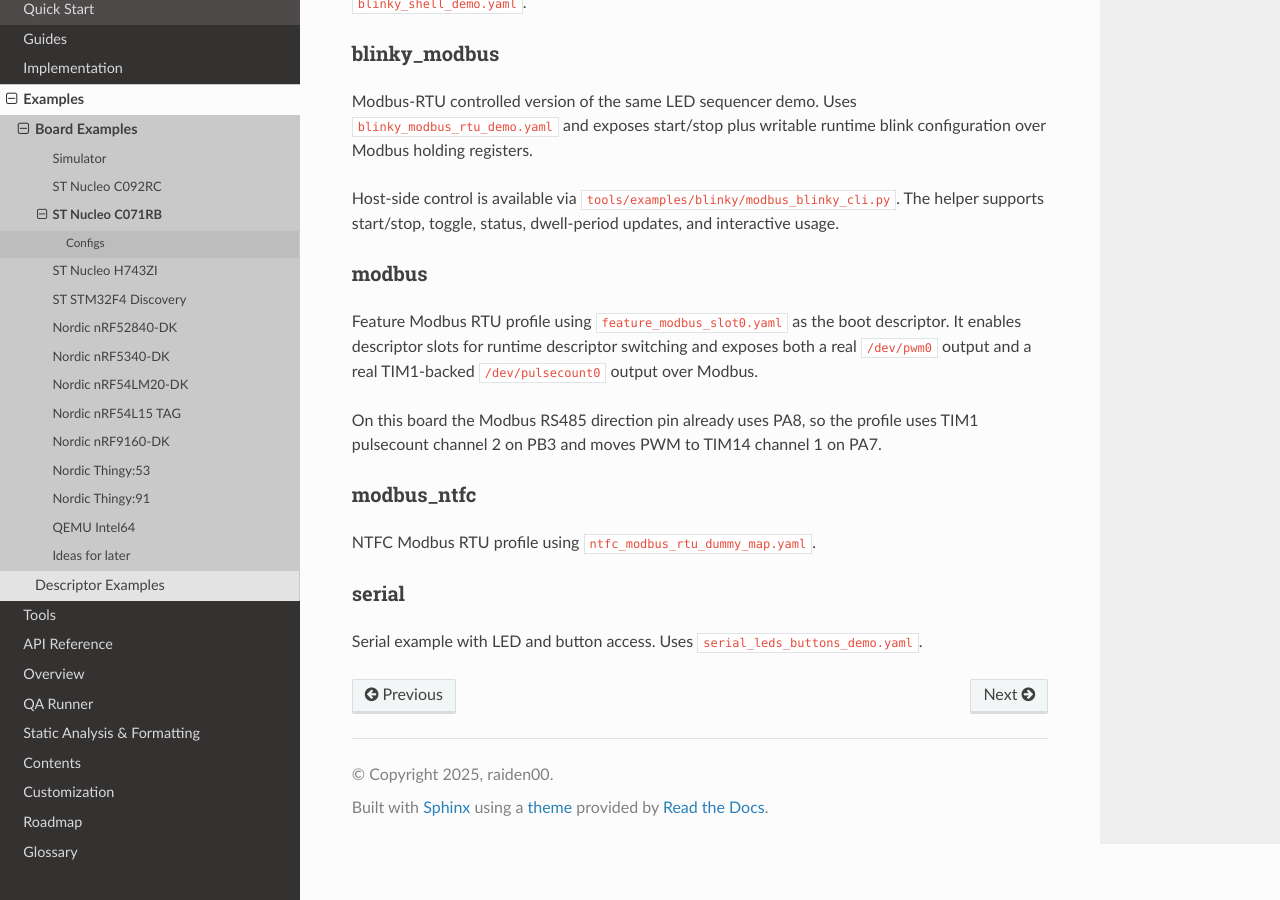
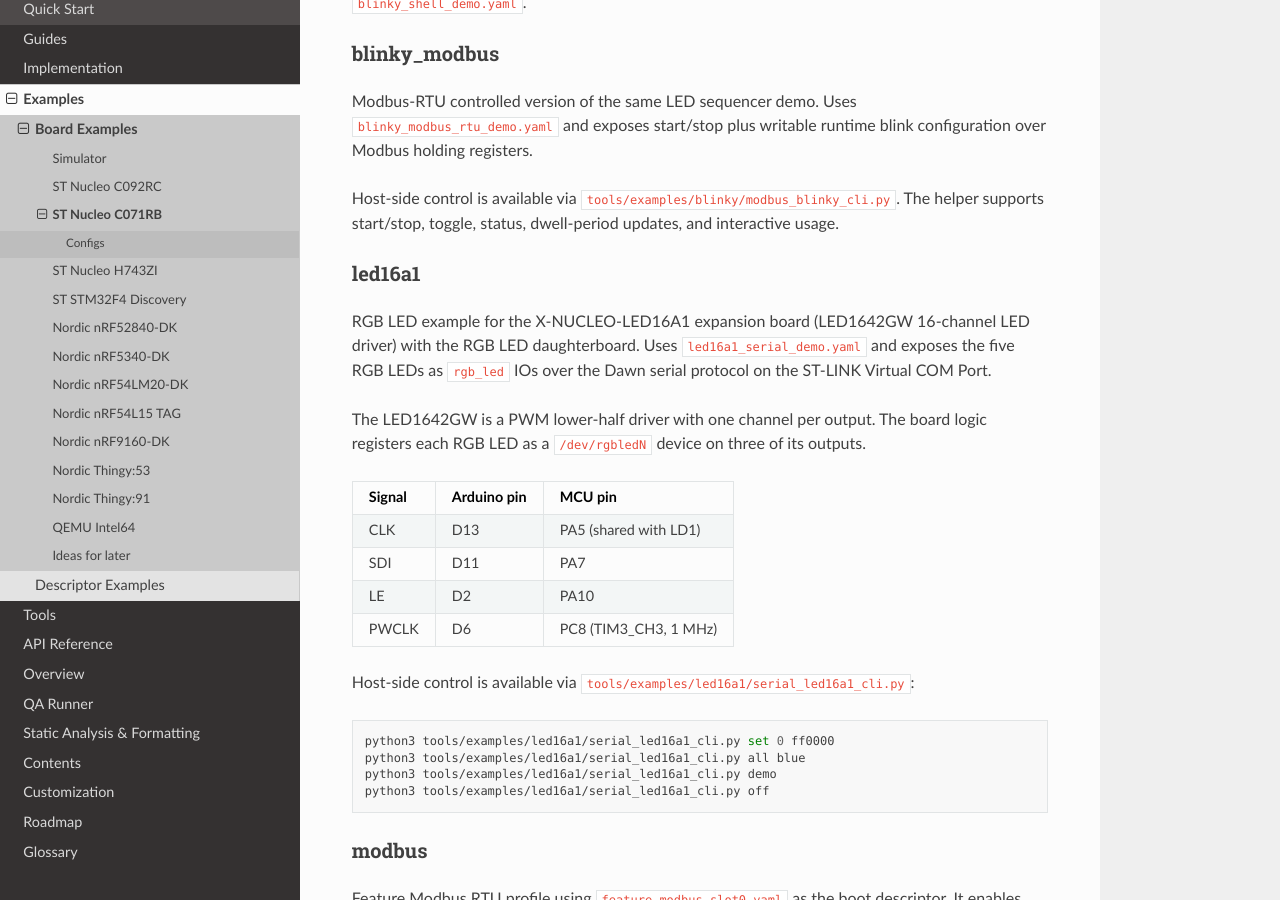
Before and after one commit to railab/dawn, a Sphinx documentation site: the page built from Documentation/examples/boards/nucleo-c071rb.rst, in a window 1280 px wide and 900 px high, scrolled down 300 px. Built offline with Sphinx 7.4.7 and the Read the Docs theme 3.1.0, drawn with Linux system fonts in a browser that asks for light colours.

Commit message:
Documentation: add nucleo-c071rb led16a1 demo
Signed-off-by: raiden00pl <raiden00@railab.me>

```diff
--- a/Documentation/examples/boards/nucleo-c071rb.rst
+++ b/Documentation/examples/boards/nucleo-c071rb.rst
@@ -22,6 +22,37 @@ Host-side control is available via :file:`tools/examples/blinky/modbus_blinky_cl
 The helper supports start/stop, toggle, status, dwell-period updates, and
 interactive usage.
 
+led16a1
+-------
+
+RGB LED example for the X-NUCLEO-LED16A1 expansion board (LED1642GW 16-channel
+LED driver) with the RGB LED daughterboard. Uses ``led16a1_serial_demo.yaml``
+and exposes the five RGB LEDs as ``rgb_led`` IOs over the Dawn serial protocol
+on the ST-LINK Virtual COM Port.
+
+The LED1642GW is a PWM lower-half driver with one channel per output. The
+board logic registers each RGB LED as a ``/dev/rgbledN`` device on three of
+its outputs.
+
+=========== =========== =====================
+Signal      Arduino pin MCU pin
+=========== =========== =====================
+CLK         D13         PA5 (shared with LD1)
+SDI         D11         PA7
+LE          D2          PA10
+PWCLK       D6          PC8 (TIM3_CH3, 1 MHz)
+=========== =========== =====================
+
+Host-side control is available via
+:file:`tools/examples/led16a1/serial_led16a1_cli.py`:
+
+.. code-block:: bash
+
+   python3 tools/examples/led16a1/serial_led16a1_cli.py set 0 ff0000
+   python3 tools/examples/led16a1/serial_led16a1_cli.py all blue
+   python3 tools/examples/led16a1/serial_led16a1_cli.py demo
+   python3 tools/examples/led16a1/serial_led16a1_cli.py off
+
 modbus
 ------
 
```
Also changed, not shown: Documentation/examples/descriptors.rst (+14 -0 lines).
